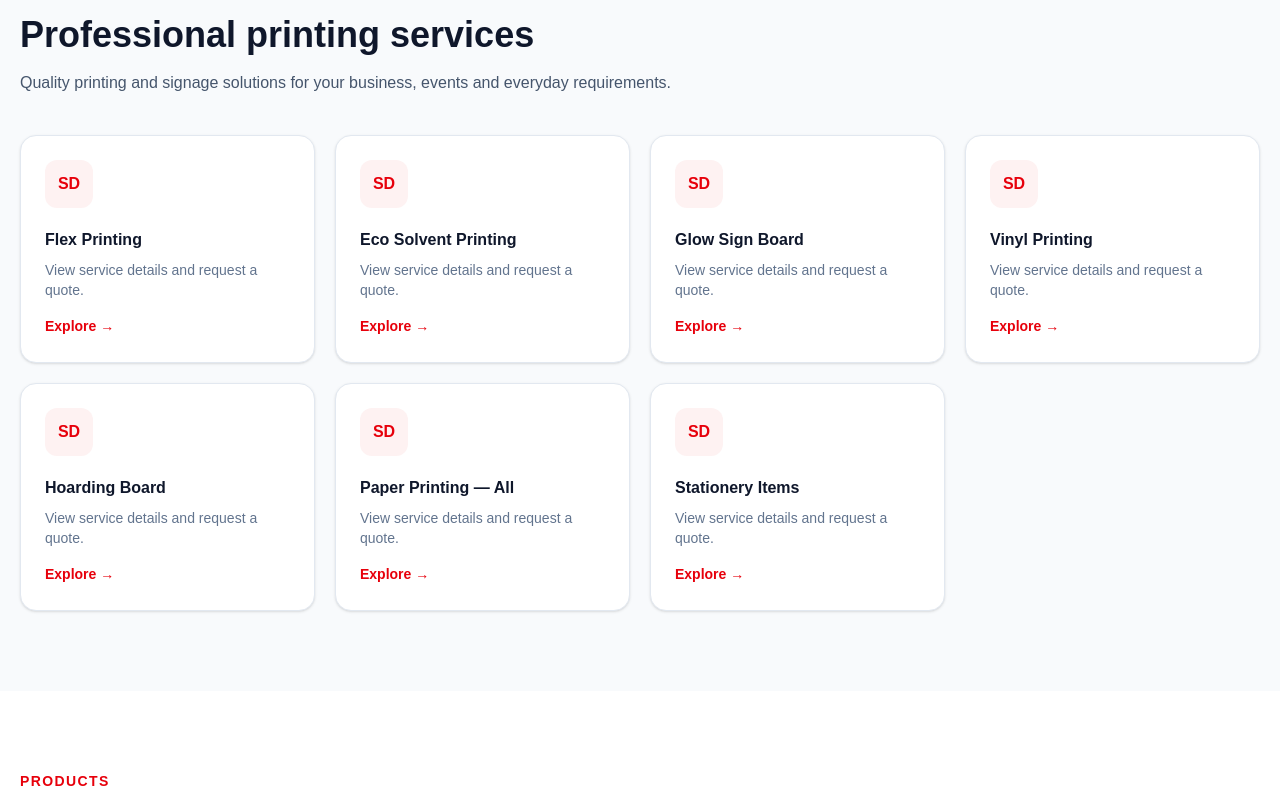
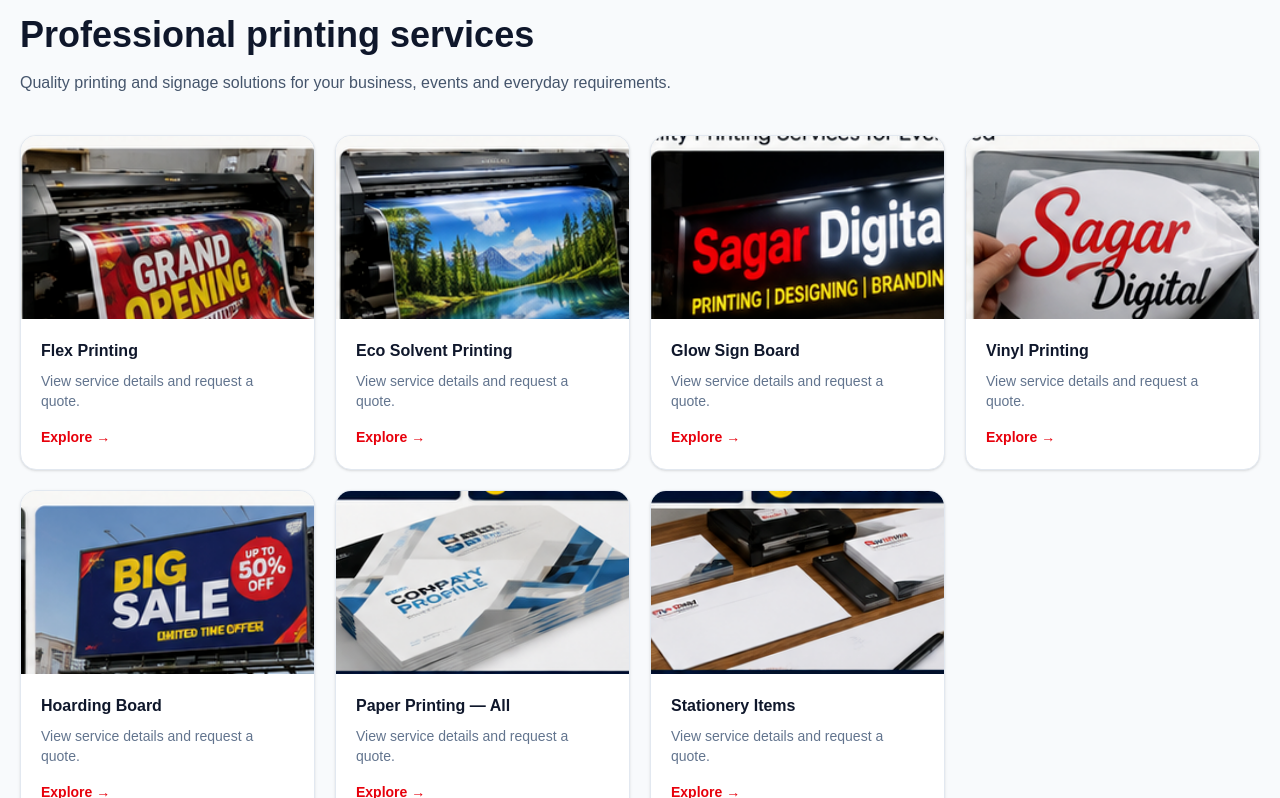
Before and after one commit to tausifhaidar/sagardigital, a Next.js app: page / in a window 1280 px wide. Shown: the part 842-1640 px from the top of the page. Built offline with nearby package versions, Linux system fonts and the light colour scheme.

Commit message:
Use real service images in homepage preview

```diff
--- a/components/ServicesPreview.tsx
+++ b/components/ServicesPreview.tsx
@@ -1,13 +1,13 @@
 import Link from "next/link";
 
 const services = [
-  "Flex Printing",
-  "Eco Solvent Printing",
-  "Glow Sign Board",
-  "Vinyl Printing",
-  "Hoarding Board",
-  "Paper Printing — All",
-  "Stationery Items",
+  { title: "Flex Printing", image: "/flex-printing.png" },
+  { title: "Eco Solvent Printing", image: "/eco-solvent-printing.png" },
+  { title: "Glow Sign Board", image: "/glow-sign-board.png" },
+  { title: "Vinyl Printing", image: "/vinyl-printing.png" },
+  { title: "Hoarding Board", image: "/hoarding-board.png" },
+  { title: "Paper Printing — All", image: "/paper-printing.png" },
+  { title: "Stationery Items", image: "/stationery-item.png" },
 ];
 
 export default function ServicesPreview() {
@@ -22,11 +22,15 @@ export default function ServicesPreview() {
 
         <div className="mt-10 grid gap-5 sm:grid-cols-2 lg:grid-cols-4">
           {services.map((service) => (
-            <Link key={service} href="/services" className="group rounded-2xl border border-slate-200 bg-white p-6 shadow-sm transition hover:-translate-y-1 hover:border-red-200 hover:shadow-lg">
-              <div className="flex h-12 w-12 items-center justify-center rounded-xl bg-red-50 font-black text-red-600">SD</div>
-              <h3 className="mt-5 font-bold text-slate-900">{service}</h3>
-              <p className="mt-2 text-sm text-slate-500">View service details and request a quote.</p>
-              <span className="mt-4 inline-block text-sm font-bold text-red-600">Explore →</span>
+            <Link key={service.title} href="/services" className="group overflow-hidden rounded-2xl border border-slate-200 bg-white shadow-sm transition hover:-translate-y-1 hover:border-red-200 hover:shadow-lg">
+              <div className="aspect-[16/10] overflow-hidden bg-slate-100">
+                <img src={service.image} alt={service.title} className="h-full w-full object-cover transition duration-300 group-hover:scale-105" loading="lazy" />
+              </div>
+              <div className="p-5">
+                <h3 className="font-bold text-slate-900">{service.title}</h3>
+                <p className="mt-2 text-sm text-slate-500">View service details and request a quote.</p>
+                <span className="mt-4 inline-block text-sm font-bold text-red-600">Explore →</span>
+              </div>
             </Link>
           ))}
         </div>
```
